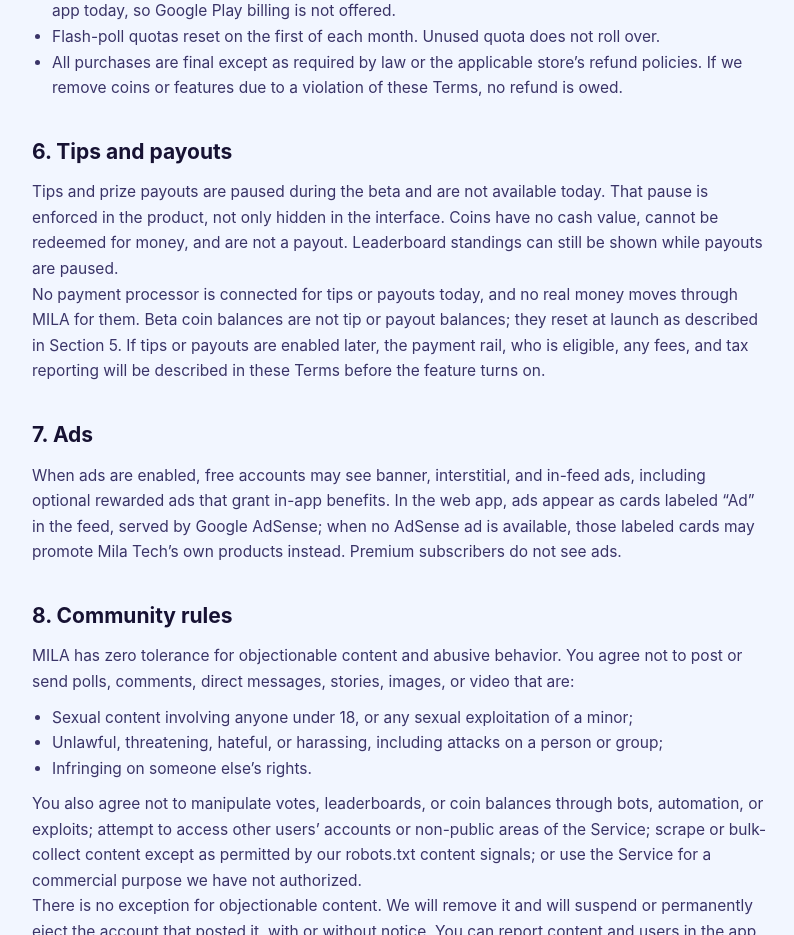
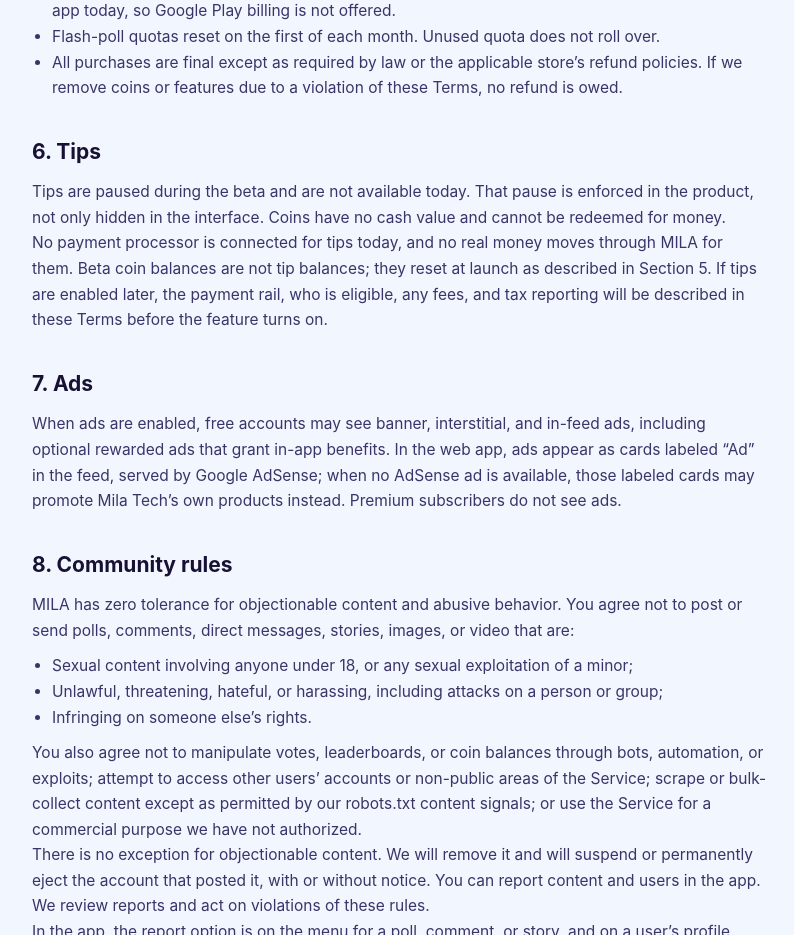
Before and after one commit to EdwardIssa/milatech-sites, a plain HTML site: page mila/terms.html in a window 1280 px wide. Shown: the part 2400-3335 px from the top of the page, without its empty margins (240-1034 px from the left). Drawn offline with Linux system fonts and the light colour scheme.

Commit message:
MILA legal: remove payouts from Terms + Privacy (Edward 2026-11-24)
Payouts are out until the app makes revenue. Terms §6 is now 'Tips'
only (tips stay described as paused/frozen, per the feature's real
state); Privacy data-table row, 'Payments and tips' heading, and the
payments paragraphs drop every payout/withdrawal/prize-payout claim,
including the 'no processor connected for payouts' framing. Tips,
coins, Premium, and purchase copy otherwise unchanged. No return
date promised.

```diff
--- a/mila/terms.html
+++ b/mila/terms.html
@@ -101,9 +101,9 @@
 <li>All purchases are final except as required by law or the applicable store&rsquo;s refund policies. If we remove coins or features due to a violation of these Terms, no refund is owed.</li>
 </ul>
 
-<h2>6. Tips and payouts</h2>
-<p>Tips and prize payouts are paused during the beta and are not available today. That pause is enforced in the product, not only hidden in the interface. Coins have no cash value, cannot be redeemed for money, and are not a payout. Leaderboard standings can still be shown while payouts are paused.</p>
-<p>No payment processor is connected for tips or payouts today, and no real money moves through MILA for them. Beta coin balances are not tip or payout balances; they reset at launch as described in Section 5. If tips or payouts are enabled later, the payment rail, who is eligible, any fees, and tax reporting will be described in these Terms before the feature turns on.</p>
+<h2>6. Tips</h2>
+<p>Tips are paused during the beta and are not available today. That pause is enforced in the product, not only hidden in the interface. Coins have no cash value and cannot be redeemed for money.</p>
+<p>No payment processor is connected for tips today, and no real money moves through MILA for them. Beta coin balances are not tip balances; they reset at launch as described in Section 5. If tips are enabled later, the payment rail, who is eligible, any fees, and tax reporting will be described in these Terms before the feature turns on.</p>
 
 <h2>7. Ads</h2>
 <p>When ads are enabled, free accounts may see banner, interstitial, and in-feed ads, including optional rewarded ads that grant in-app benefits. In the web app, ads appear as cards labeled &ldquo;Ad&rdquo; in the feed, served by Google AdSense; when no AdSense ad is available, those labeled cards may promote Mila Tech&rsquo;s own products instead. Premium subscribers do not see ads.</p>
```
Also changed, not shown: mila/privacy.html (+4 -4 lines).
